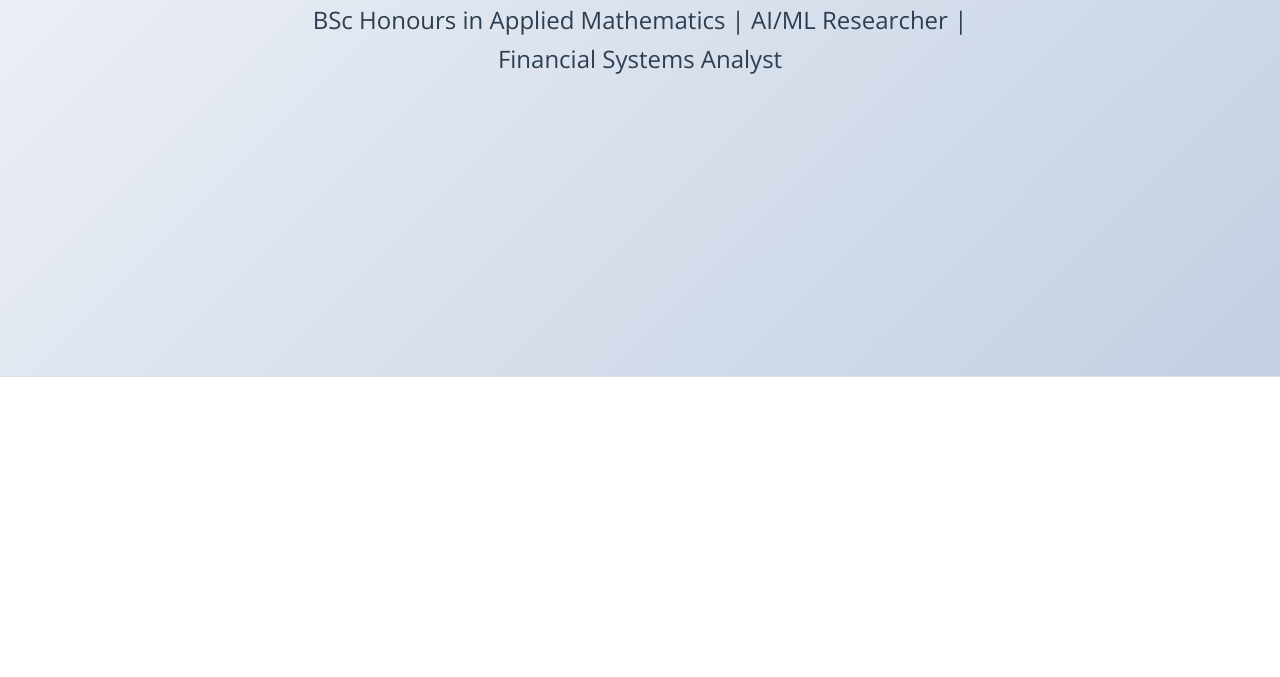
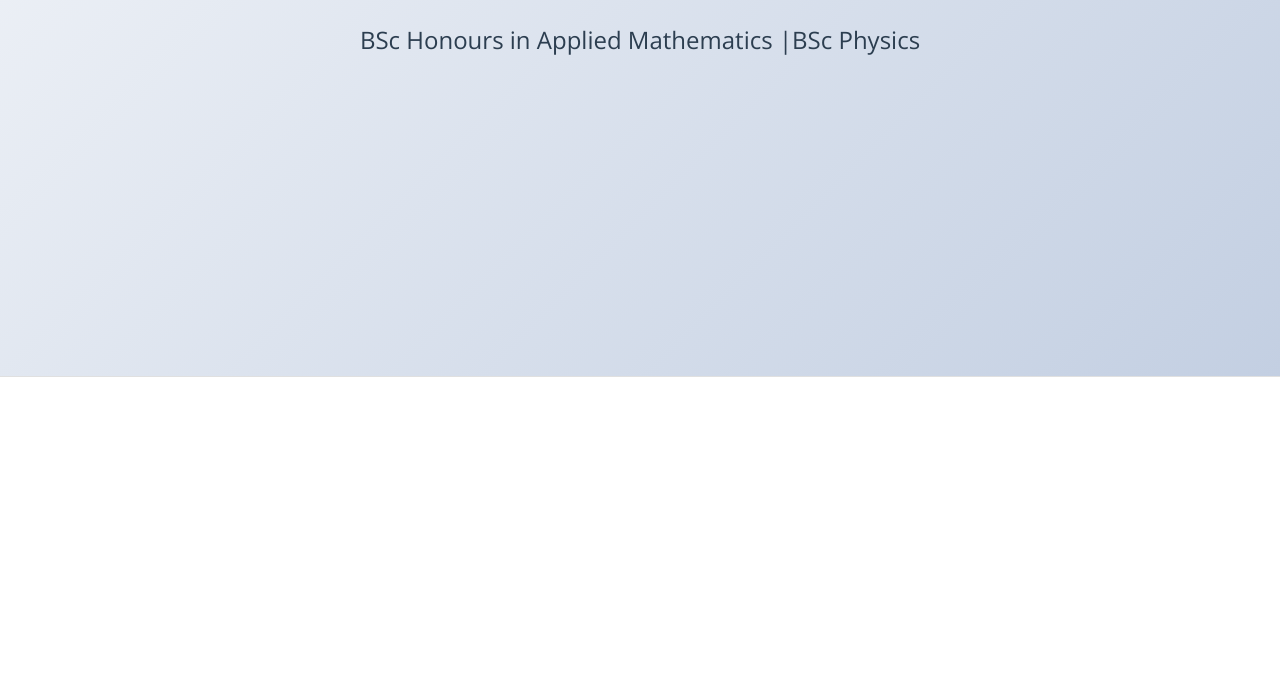
Before and after one commit to Zukisa313/Personal-Website, a plain HTML site: page index.html in a window 1280 px wide. Shown: the part 423-1100 px from the top of the page. Drawn offline with nearby package versions, Linux system fonts and the light colour scheme.

Commit message:
Update index.html

```diff
--- a/index.html
+++ b/index.html
@@ -365,7 +365,7 @@
     <section id="hero">
         <div class="section-container">
             <h1 class="animate__animated">Zukisa Mkhize</h1>
-            <p>BSc Honours in Applied Mathematics | AI/ML Researcher | Financial Systems Analyst</p>
+            <p>BSc Honours in Applied Mathematics |BSc Physics</p>
         </div>
     </section>
 
```
